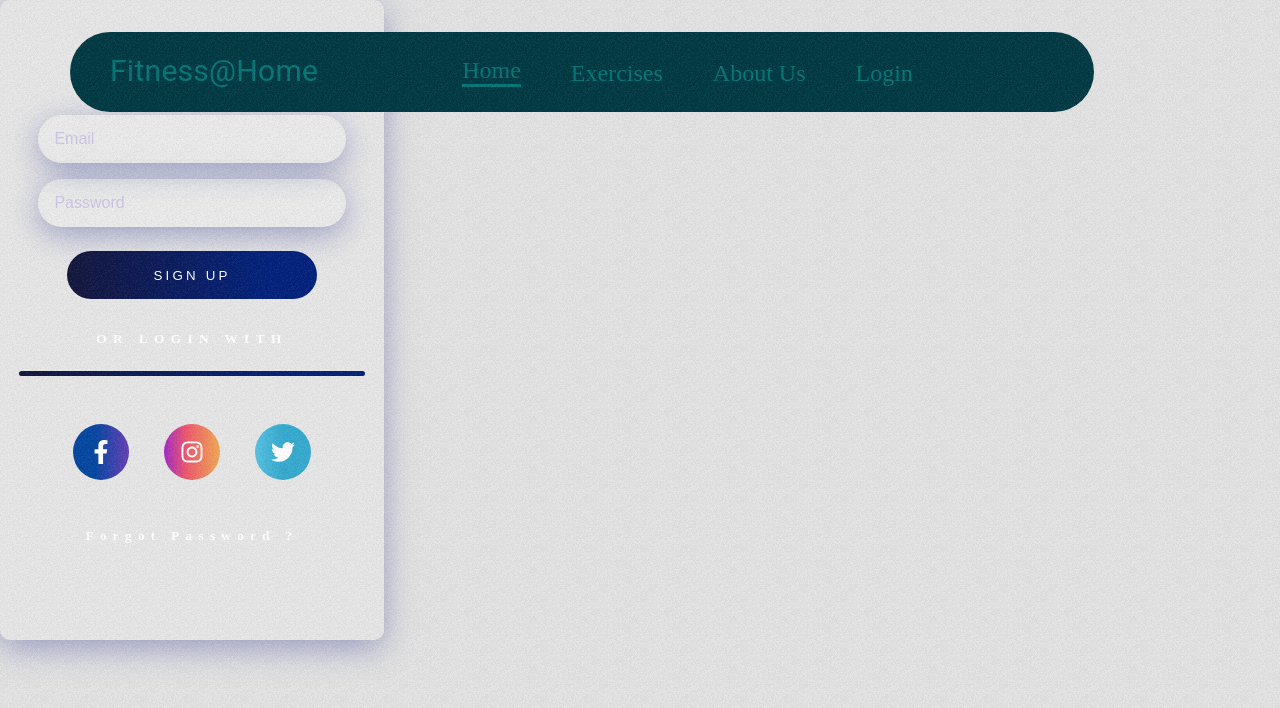
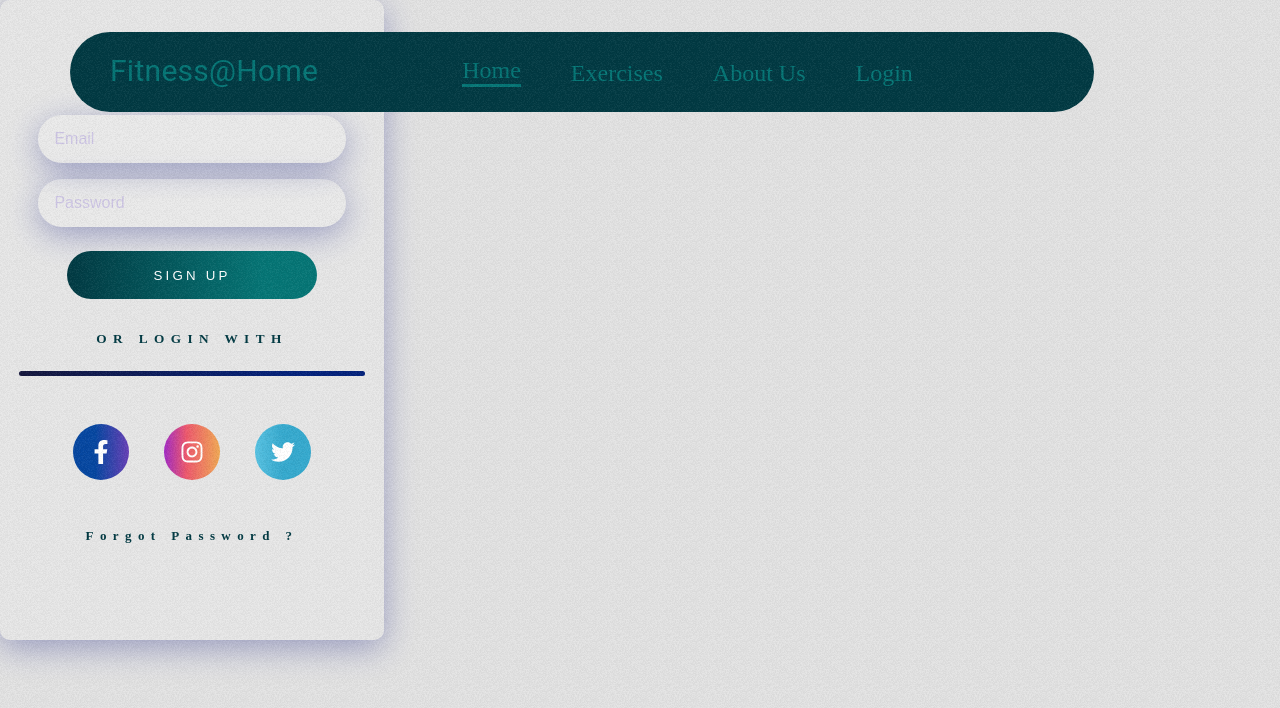
Before and after one commit to Otieno-derrick/fittness-home, a React (Create React App) app: page /login in a window 1280 px wide. Shown: the top 708 px of the page. Built offline with nearby package versions, Linux system fonts and the light colour scheme.

Commit message:
on icons

```diff
--- a/src/App.css
+++ b/src/App.css
@@ -143,14 +143,15 @@ video{
 }
 
 MainContainer{
-  background-image: url('./assets/images/banner.png');
   background-size: cover;
   width: 100vw;
   height: 80vh;
   background-repeat: no-repeat;
   display:flex;
-
-
+  margin-left: 100rem;
+  align-items: center;
+  justify-content: center;
+  background: #013942;
 }
 .search-btn:hover {
   color: #013942 !important;
--- a/src/components/Button.js
+++ b/src/components/Button.js
@@ -5,7 +5,7 @@ export default function Button({ content }) {
 }
 
 const StyledButton = styled.button`
-  background: linear-gradient(to right, #14163c 0%, #03217b 79%);
+   background: linear-gradient(to right, #013942  0%, #057575 79%);
   text-transform: uppercase;
   letter-spacing: 0.2rem;
   width: 65%;
--- a/src/components/Login.js
+++ b/src/components/Login.js
@@ -13,7 +13,7 @@ function Login() {
     "linear-gradient(to right, #56C1E1 0%, #35A9CE 50%)";
   return (
     <MainContainer  alignItems={'center'} justifyContent={'center'} textAlign="center">
-      <WelcomeText>Welcome</WelcomeText>
+      <WelcomeText color="#013942 ">Welcome</WelcomeText>
       <InputContainer>
         <Input type="text" placeholder="Email" />
         <Input type="password" placeholder="Password" />
@@ -90,6 +90,7 @@ const MainContainer = styled.div`
 
 const WelcomeText = styled.h2`
   margin: 3rem 0 2rem 0;
+  color: #013942 ;
 `;
 
 const InputContainer = styled.div`
@@ -99,6 +100,7 @@ const InputContainer = styled.div`
   align-items: center;
   height: 20%;
   width: 100%;
+  color: #013942
 `;
 
 const ButtonContainer = styled.div`
@@ -111,6 +113,7 @@ const ButtonContainer = styled.div`
 
 const LoginWith = styled.h5`
   cursor: pointer;
+  color: #013942
 `;
 
 const HorizontalRule = styled.hr`
@@ -119,9 +122,10 @@ const HorizontalRule = styled.hr`
   border-radius: 0.8rem;
   border: none;
   background: linear-gradient(to right, #14163c 0%, #03217b 79%);
-  background-color: #ebd0d0;
+  background-color: #013942 ;
   margin: 1.5rem 0 1rem 0;
   backdrop-filter: blur(25px);
+  color: #013942
 `;
 
 const IconsContainer = styled.div`
@@ -133,6 +137,7 @@ const IconsContainer = styled.div`
 
 const ForgotPassword = styled.h4`
   cursor: pointer;
+  color: #013942
 `;
 
 export default Login;
```
